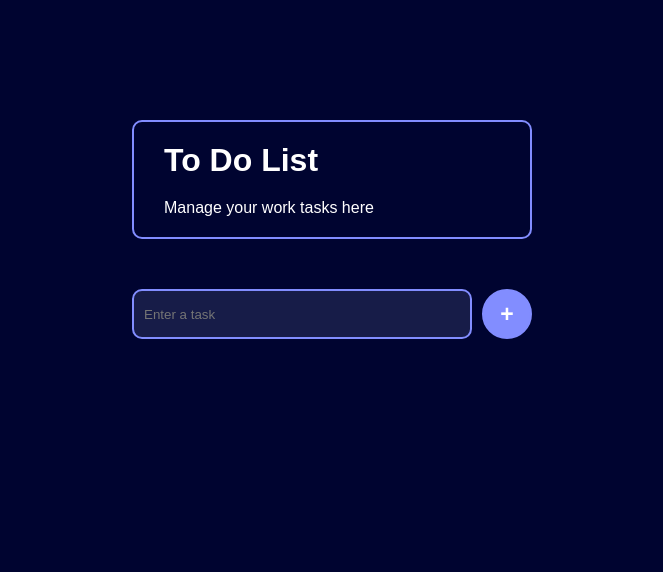
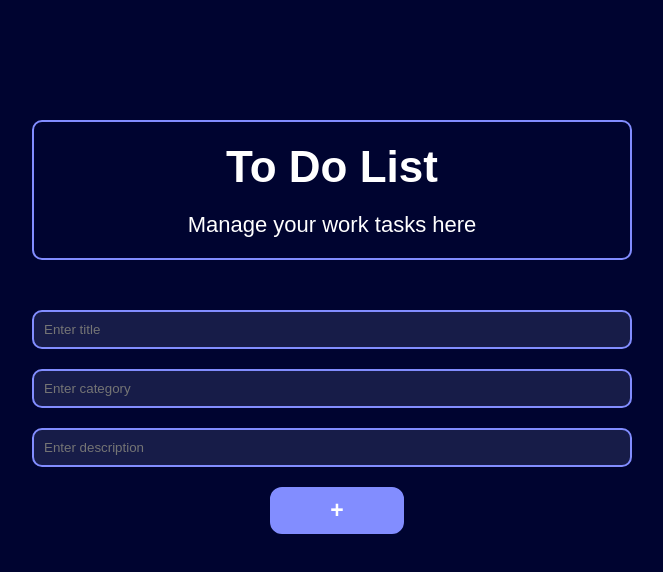
Before and after one commit to jiaakmal/to-do-app-with-react, a React (Vite) app in the folder to-do-app-with-react/: page / in a window 1280 px wide. Shown: the top 572 px of the page, without its empty margins (308-971 px from the left). Built offline with nearby package versions, Linux system fonts and the light colour scheme.

Commit message:
add nwe functionality of title catagory and description in app in new branch

```diff
--- a/to-do-app-with-react/src/App.css
+++ b/to-do-app-with-react/src/App.css
@@ -1,14 +1,13 @@
-
-.to-do-container{
+.to-do-container {
   display: flex;
   flex-direction: column;
   align-items: center;
   justify-content: center;
   margin-top: 120px;
-  max-width: 400px;
-  margin:  120px auto 0 auto;
+  max-width: 600px;
+  margin: 120px auto 0 auto;
 }
-.title{
+.title {
   padding: 20px 30px;
   border: 2px solid var(--purple);
   border-radius: 10px;
@@ -16,68 +15,79 @@
   flex-direction: column;
   gap: 20px;
   width: 100%;
-
+  align-items: center;
+  font-size: 22px;
 }
-form{
+form {
   margin-top: 50px;
   width: 100%;
   display: flex;
+  flex-direction: column;
+  gap: 20px;
 }
-input{
-  flex:1;
+input {
+  flex: 1;
   padding: 10px;
-  border-radius:10px;
+  border-radius: 10px;
   border: 2px solid var(--purple);
   background: var(--secondaryBackground);
 }
-button{
-
-  height: 50px;
-  width: 50px;
-  border-radius: 50px;
+button {
+  height: 47px;
+  width: 134px;
+  align-self: center;
+  border-radius: 12px;
   border: 2px solid var(--purple);
   background: var(--purple);
   color: var(--text);
   cursor: pointer;
   font-weight: bold;
   margin-left: 10px;
-  font-size:23px ;
+  font-size: 23px;
 }
-ul{
+ul {
   list-style: none;
 }
-.task-list{
+.task-list {
   display: flex;
   flex-direction: column;
-gap:10px;
-margin-top:30px ;
+  gap: 10px;
+  margin-top: 30px;
   width: 100%;
 }
-.taskItem{
+.taskItem {
   display: flex;
   padding: 10px;
   background-color: var(--secondaryBackground);
   border-radius: 10px;
   justify-content: space-between;
   width: 100%;
+  flex-direction: column;
+    align-items: flex-start;
+    row-gap: 20px;
 }
-.task{
-display: flex;
-align-items: center;
-gap: 10px;
+
+.task {
+  display: flex
+;
+    gap: 12px;
+    gap: 15px;
+    flex-direction: column;
+    flex-wrap: nowrap;
+    border-bottom: 2px solid black;
 }
-.task input{
+.task input {
   height: 20px;
   width: 20px;
 }
-.icons img{
+.icons img {
   cursor: pointer;
   height: 25px;
   width: 25px;
   transition: transform 0.2s ease;
-margin:0 10px;
+  margin: 0 10px;
 }
-.completed p{
+.completed p {
   text-decoration: line-through;
   color: var(--teal);
 }
--- a/to-do-app-with-react/src/App.jsx
+++ b/to-do-app-with-react/src/App.jsx
@@ -1,13 +1,23 @@
-import React, { useState } from 'react';
-import TaskList from './components/TaskList';
-import './App.css';
+import React, { useState } from "react";
+import TaskList from "./components/TaskList";
+import "./App.css";
 
- function App() {
+function App() {
   const [tasks, setTasks] = useState([]);
+  const [title, setTitle] = useState("");
+  const [category, setCategory] = useState("");
+  const [description, setDescription] = useState("");
 
-  const addTask = (text) => {
-    setTasks([...tasks, { text, completed: false }]);
+  const addTask = (title, category, description) => {
+    setTasks([...tasks, { title, category, description, completed: false }]);
   };
+
+  // const handleAddTask = () => {
+  //   addTask(title, category, description);
+  //   setTitle("");
+  //   setCategory("");
+  //   setDescription("");
+  // };
 
   const toggleCompleted = (index) => {
     const newTasks = tasks.map((task, i) =>
@@ -16,9 +26,16 @@ import './App.css';
     setTasks(newTasks);
   };
 
-  const editTask = (index, newText) => {
+  const editTask = (index, newTitle, newCategory, newDescription) => {
     const newTasks = tasks.map((task, i) =>
-      i === index ? { ...task, text: newText } : task
+      i === index
+        ? {
+            ...task,
+            title: newTitle,
+            category: newCategory,
+            description: newDescription,
+          }
+        : task
     );
     setTasks(newTasks);
   };
@@ -34,17 +51,40 @@ import './App.css';
         <h1>To Do List</h1>
         <p>Manage your work tasks here</p>
       </div>
-      <form className="to-do-form" onSubmit={(e) => {
-        e.preventDefault();
-        const taskInput = e.target.elements['task-input'];
-        if (taskInput.value) {
-          addTask(taskInput.value);
-          taskInput.value = '';
-        } else {
-          alert("Please enter a task");
-        }
-      }}>
-        <input type="text" id="task-input" placeholder="Enter a task" />
+
+      <form
+        className="to-do-form"
+        onSubmit={(e) => {
+          e.preventDefault();
+          const titleInput = e.target.elements["title-input"];
+          const categoryInput = e.target.elements["category-input"];
+          const descriptionInput = e.target.elements["description-input"];
+
+          if (
+            titleInput.value &&
+            categoryInput.value &&
+            descriptionInput.value
+          ) {
+            addTask(
+              titleInput.value,
+              categoryInput.value,
+              descriptionInput.value
+            );
+            titleInput.value = "";
+            categoryInput.value = "";
+            descriptionInput.value = "";
+          } else {
+            alert("Please enter all fields");
+          }
+        }}
+      >
+        <input type="text" id="title-input" placeholder="Enter title" />
+        <input type="text" id="category-input" placeholder="Enter category" />
+        <input
+          type="text"
+          id="description-input"
+          placeholder="Enter description"
+        />
         <button type="submit">+</button>
       </form>
       <TaskList
@@ -55,6 +95,6 @@ import './App.css';
       />
     </div>
   );
-};
+}
 
 export default App;
--- a/to-do-app-with-react/src/components/taskItem.jsx
+++ b/to-do-app-with-react/src/components/taskItem.jsx
@@ -1,30 +1,56 @@
 import React from "react";
-import binImg  from "../assets/images/bin.png";
-import  editImg from "../assets/images/edit.png";
+import { useState } from "react";
+import binImg from "../assets/images/bin.png";
+import editImg from "../assets/images/edit.png";
 
 const TaskItem = ({ task, index, toggleCompleted, editTask, deleteTask }) => {
+  const [isEditing, setIsEditing] = useState(false);
+  const [newTitle, setNewTitle] = useState(task.title);
+  const [newCategory, setNewCategory] = useState(task.category);
+  const [newDescription, setNewDescription] = useState(task.description);
+
+  const handleEdit = () => {
+    editTask(index, newTitle, newCategory, newDescription);
+    setIsEditing(false);
+  };
   return (
+
     <li>
       <div className="taskItem">
-                <div className={`task ${task.completed ? "completed" : ""} `}>
+
+      {isEditing ? (
+          <div>
+            <input type="text" value={newTitle} onChange={(e) => setNewTitle(e.target.value)} />
+            <input type="text" value={newCategory} onChange={(e) => setNewCategory(e.target.value)} />
+            <input type="text" value={newDescription} onChange={(e) => setNewDescription(e.target.value)} />
+            <button onClick={handleEdit}>Save edit task</button>
+          </div>
+        ) :
+        (<div className={`task ${task.completed ? "completed" : ""} `}>
           <input
             type="checkbox"
             className="checkbox"
             checked={task.completed}
             onChange={() => toggleCompleted(index)}
           />
-                    <p>{task.text}</p>
+          <h3>Title: {task.title}</h3>
+          <p>Category: {task.category}</p>
+          <p>Description: {task.description}</p>
         </div>
+        )
+    }
 
         <div className="icons">
           <img
             src={editImg}
             alt="Edit"
             onClick={() => {
-                            const newText = prompt("Edit task:", task.text);
-                            if (newText) {
-                                editTask(index, newText);
-                            }
+                setIsEditing(true);
+                setNewTitle(task.title);
+                setNewCategory(task.category);
+                setNewDescription(task.description);
+
+
             }}
           />
           <img src={binImg} alt="Delete" onClick={() => deleteTask(index)} />
```
Lines whose indentation alone changed are shown as unchanged.
